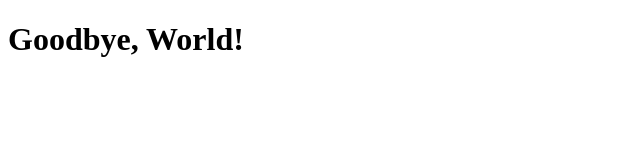
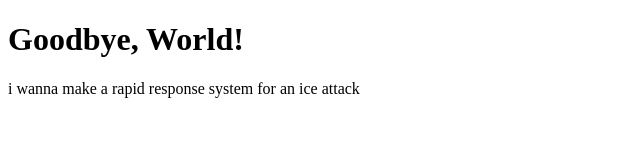
Before and after one commit to derrickjm/CS3338-first-project, a plain HTML site: page index.html in a window 1280 px wide. Shown: the whole page, without its empty margins (0-640 px from the left). Drawn offline with Linux system fonts and the light colour scheme.

Commit message:
added brainstorming line

```diff
--- a/index.html
+++ b/index.html
@@ -7,5 +7,6 @@
 </head>
 <body>
     <h1>Goodbye, World!</h1>
+    <p> i wanna make a rapid response system for an ice attack <p>
 </body>
 </html>
```
